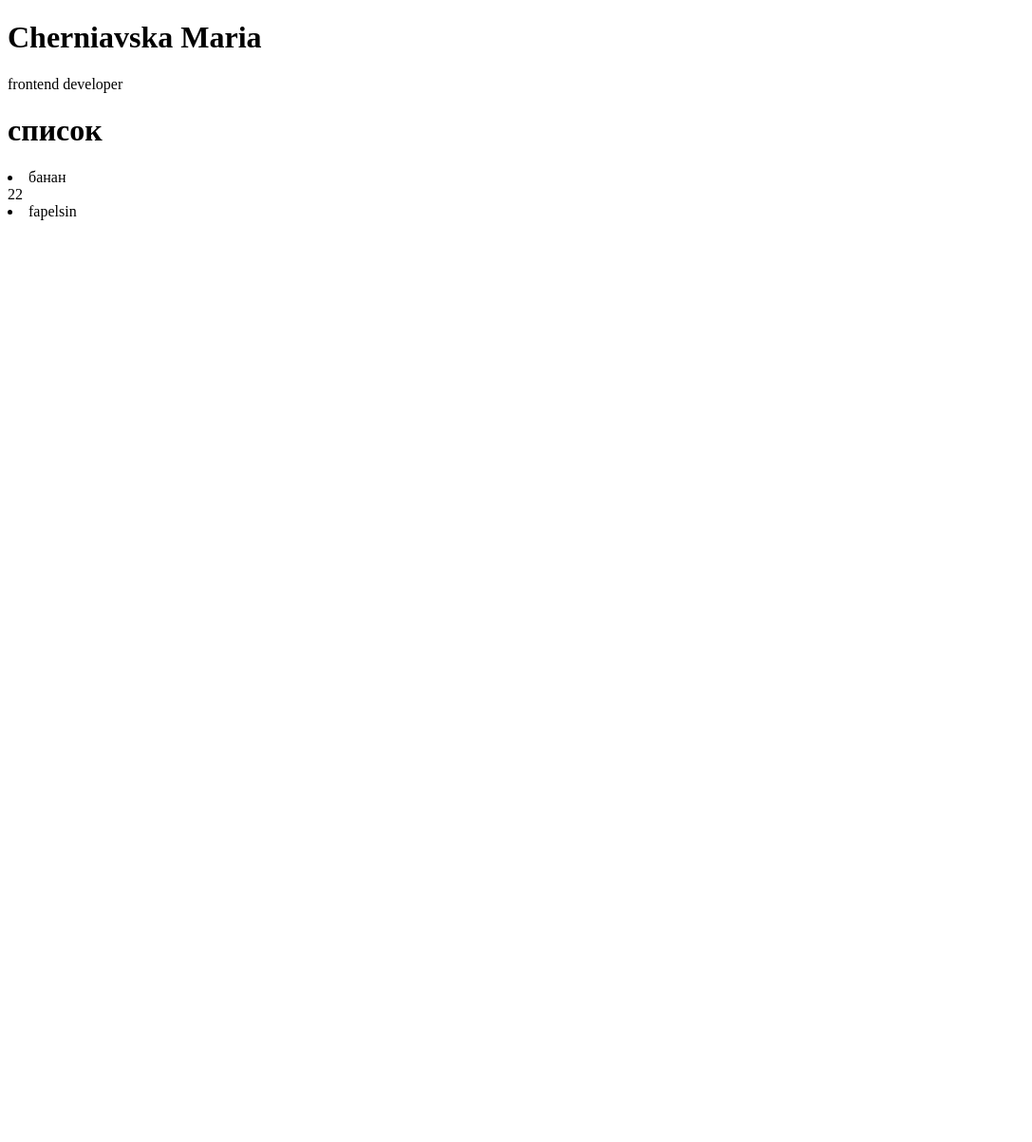
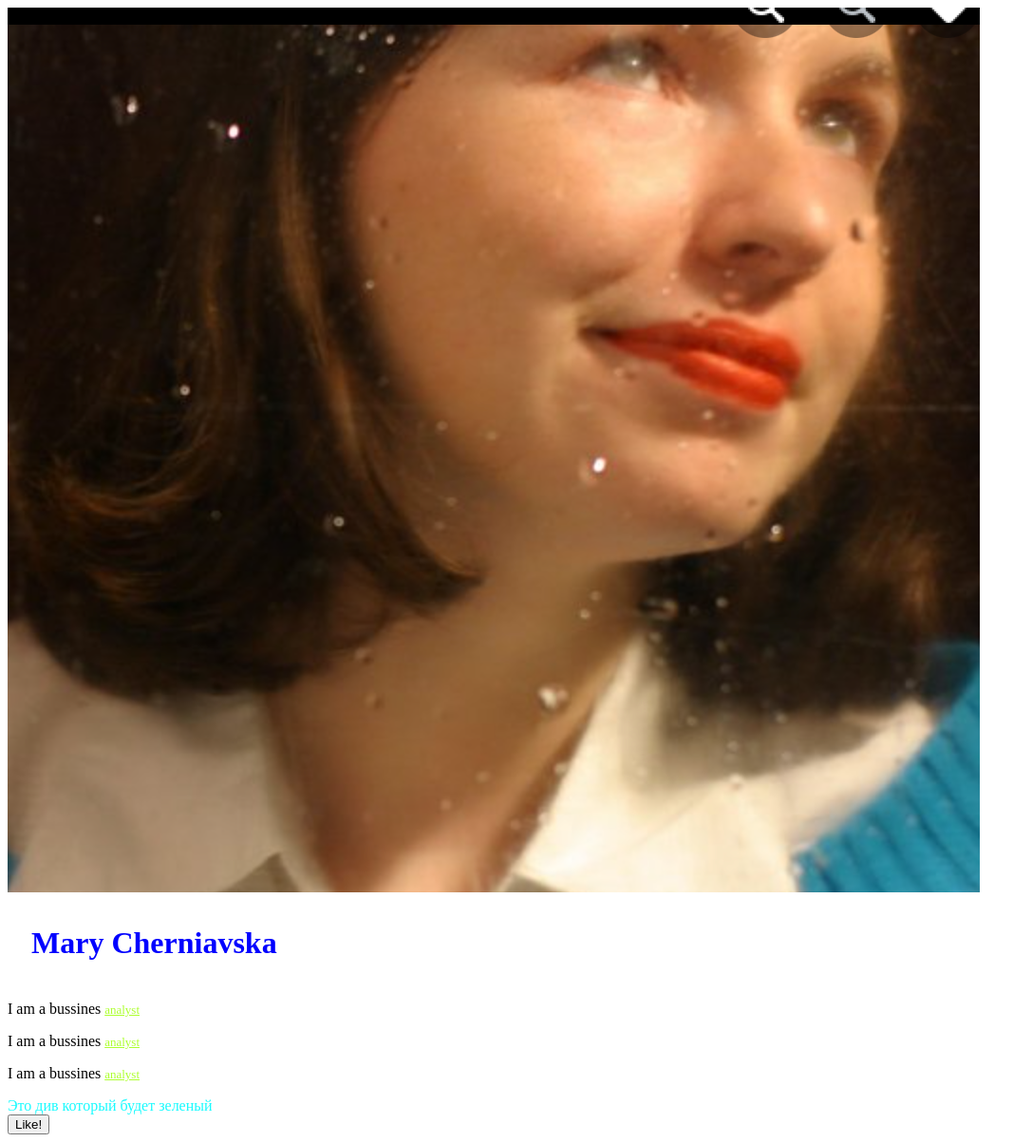
Before and after one commit to MeryChern/rsschool-cv, a plain HTML site: page index.html in a window 1280 px wide. Shown: the whole page at 95% size, without its empty margins (0-1087 px from the left). Before the commit the page ends 800 px from the top, so only its background shows below. Drawn offline with Linux system fonts and the light colour scheme.

Commit message:
fix:test1

```diff
--- a/index.html
+++ b/index.html
@@ -1,18 +1,24 @@
 <!DOCTYPE html>
 <html lang="en">
-<head>
-    <meta charset="UTF-8">
-    <meta name="viewport" content="width=device-width, initial-scale=1.0">
-    <title>Document</title>
-    <link rel="stylesheet" href="style.css">
-</head>
-<body>
-    <h1>Cherniavska Maria</h1>
-    <p> frontend developer</p>
-<h1>список</h1>
-<li>банан</li>22
-
-
-<li> fapelsin</li>
-</body>
+  <head>
+    <meta charset="utf-8" />
+    <meta name="viewport" content="width=device-width, initial-scale=1" />
+    <!-- <link
+      href="https://cdn.jsdelivr.net/npm/bootstrap@5.2.3/dist/css/bootstrap.min.css"
+      rel="stylesheet"
+      integrity="sha384-rbsA2VBKQhggwzxH7pPCaAqO46MgnOM80zW1RWuH61DGLwZJEdK2Kadq2F9CUG65"
+      crossorigin="anonymous"
+    /> -->
+    <title>CV Mary Cherniavska</title>
+    <link rel="stylesheet" href="style.css" />
+  </head>
+  <body>
+    <img src="CV_rs_avatar_img.png" alt="Mary" />
+    <h1 id="name">Mary Cherniavska</h1>
+    <p>I am a bussines <a href="http://google.com"> analyst</a></p>
+    <p>I am a bussines <a href="http://google.com"> analyst</a></p>
+    <p>I am a bussines <a href="http://google.com"> analyst</a></p>
+    <div>Это див который будет зеленый</div>
+    <button>Like!</button>
+  </body>
 </html>
--- a/style.css
+++ b/style.css
@@ -0,0 +1,12 @@
+a {
+  color: greenyellow;
+  font-size: 13px;
+}
+
+div {
+  color: #19fbff;
+}
+#name {
+  color: blue;
+  padding: 10px 15px 20px 25px;
+}
```
Also changed, not shown: CV_rs_avatar_img.png (added), 1 other file.
